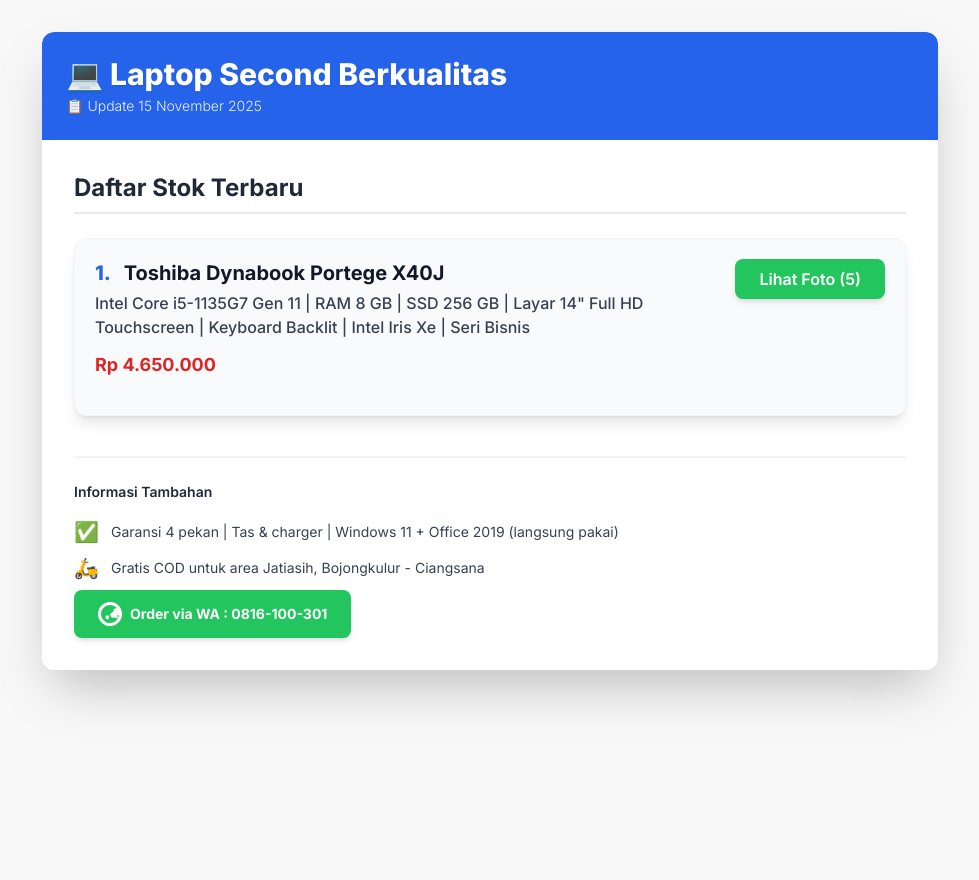
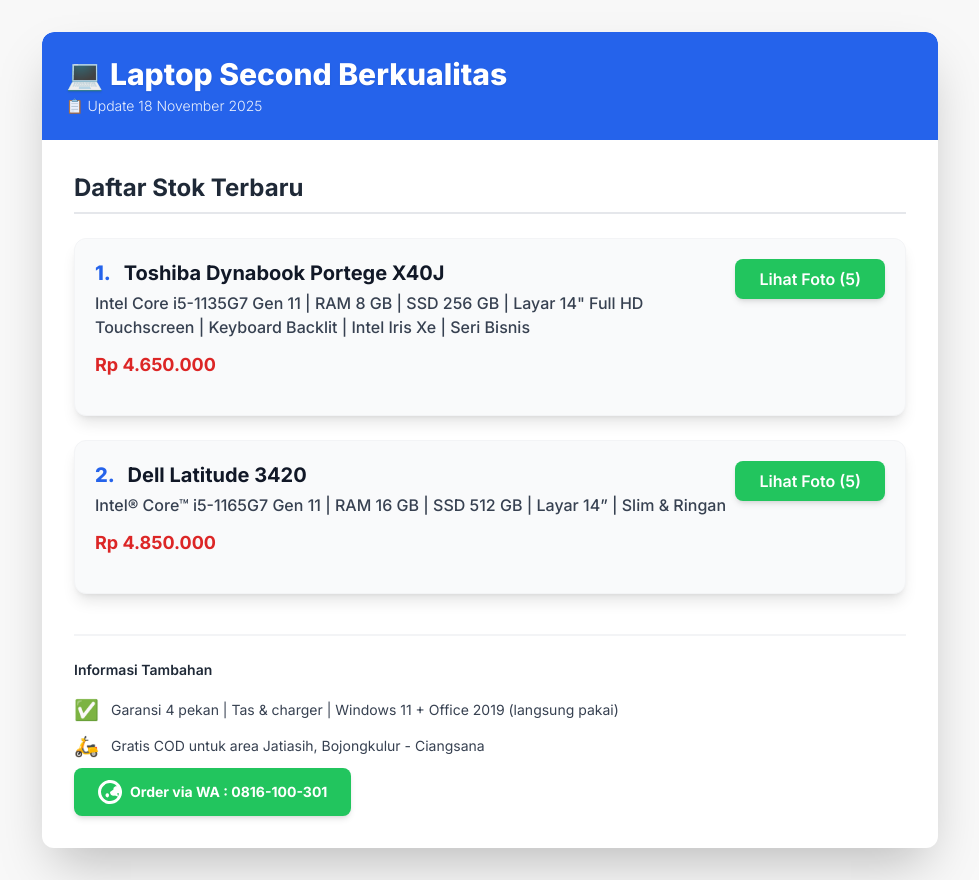
Before and after one commit to agungs25/web-kajian, a plain HTML site: page laptopsecond.html in a window 1280 px wide. Shown: the whole page, without its empty margins (150-1129 px from the left). Before the commit the page ends 800 px from the top, so only its background shows below. Drawn offline with nearby package versions, Linux system fonts and the light colour scheme.

Commit message:
Update laptopsecond.html

```diff
--- a/laptopsecond.html
+++ b/laptopsecond.html
@@ -3,7 +3,7 @@
 <head>
     <meta charset="UTF-8">
     <meta name="viewport" content="width=device-width, initial-scale=1.0">
-    <title>Laptop Second Berkualitas - Update 15 November 2025</title>
+    <title>Laptop Second Berkualitas - Update 18 November 2025</title>
     <!-- Load Tailwind CSS -->
     <script src="https://cdn.tailwindcss.com"></script>
     <style>
@@ -39,7 +39,7 @@
         <!-- Header -->
         <header class="bg-blue-600 text-white p-6 rounded-t-xl">
             <h1 class="text-3xl font-extrabold text-shadow mb-1">💻 Laptop Second Berkualitas</h1>
-            <p id="update-info" class="text-sm font-light opacity-90">📋 Update 15 November 2025</p> <!-- Perubahan tanggal -->
+            <p id="update-info" class="text-sm font-light opacity-90">📋 Update 18 November 2025</p> <!-- Perubahan tanggal -->
         </header>
 
         <!-- Laptop List Section -->
@@ -103,9 +103,9 @@
     <script type="text/javascript">
         // Data laptop dari file TXT
         const LAPTOP_DATA = [
-            // Item 1: Toshiba Dynabook Portege X40J (NOMOR BARU)
+            // Item 1: Toshiba Dynabook Portege X40J
             {
-                id: 1, // ID diperbarui
+                id: 1,
                 name: "Toshiba Dynabook Portege X40J",
                 specs: "Intel Core i5-1135G7 Gen 11 | RAM 8 GB | SSD 256 GB | Layar 14\" Full HD Touchscreen | Keyboard Backlit | Intel Iris Xe | Seri Bisnis",
                 price: "Rp 4.650.000",
@@ -116,8 +116,21 @@
                     "https://i.postimg.cc/tRMsbfFy/Whats-App-Image-2025-11-01-at-4-02-27-PM-3.jpg",
                     "https://i.postimg.cc/1Rj8STDy/Whats-App-Image-2025-11-01-at-4-02-27-PM-4.jpg"
                 ]
+            },
+            // Item 2: Dell Latitude 3420 (BARU)
+            {
+                id: 2,
+                name: "Dell Latitude 3420",
+                specs: "Intel® Core™ i5-1165G7 Gen 11 | RAM 16 GB | SSD 512 GB | Layar 14” | Slim & Ringan",
+                price: "Rp 4.850.000",
+                photos: [
+                    "https://i.postimg.cc/dkNKzND4/Dell-Latitude-3-420-i5g11-1.jpg",
+                    "https://i.postimg.cc/sQHRtH15/Dell-Latitude-3-420-i5g11-3.jpg",
+                    "https://i.postimg.cc/WFYPQYtM/Dell-Latitude-3-420-i5g11-4.jpg",
+                    "https://i.postimg.cc/9RQhgHXx/Dell-Latitude-3-420-i5g11-5.jpg",
+                    "https://i.postimg.cc/ftqh6qkm/Dell-Latitude-3-420-i5g11-6.jpg"
+                ]
             }
-            // Item 1 (Lenovo ThinkPad X280) dan Item 3 (Asus TUF Gaming F15) dihapus
         ];
 
         let currentPhotos = [];
```
